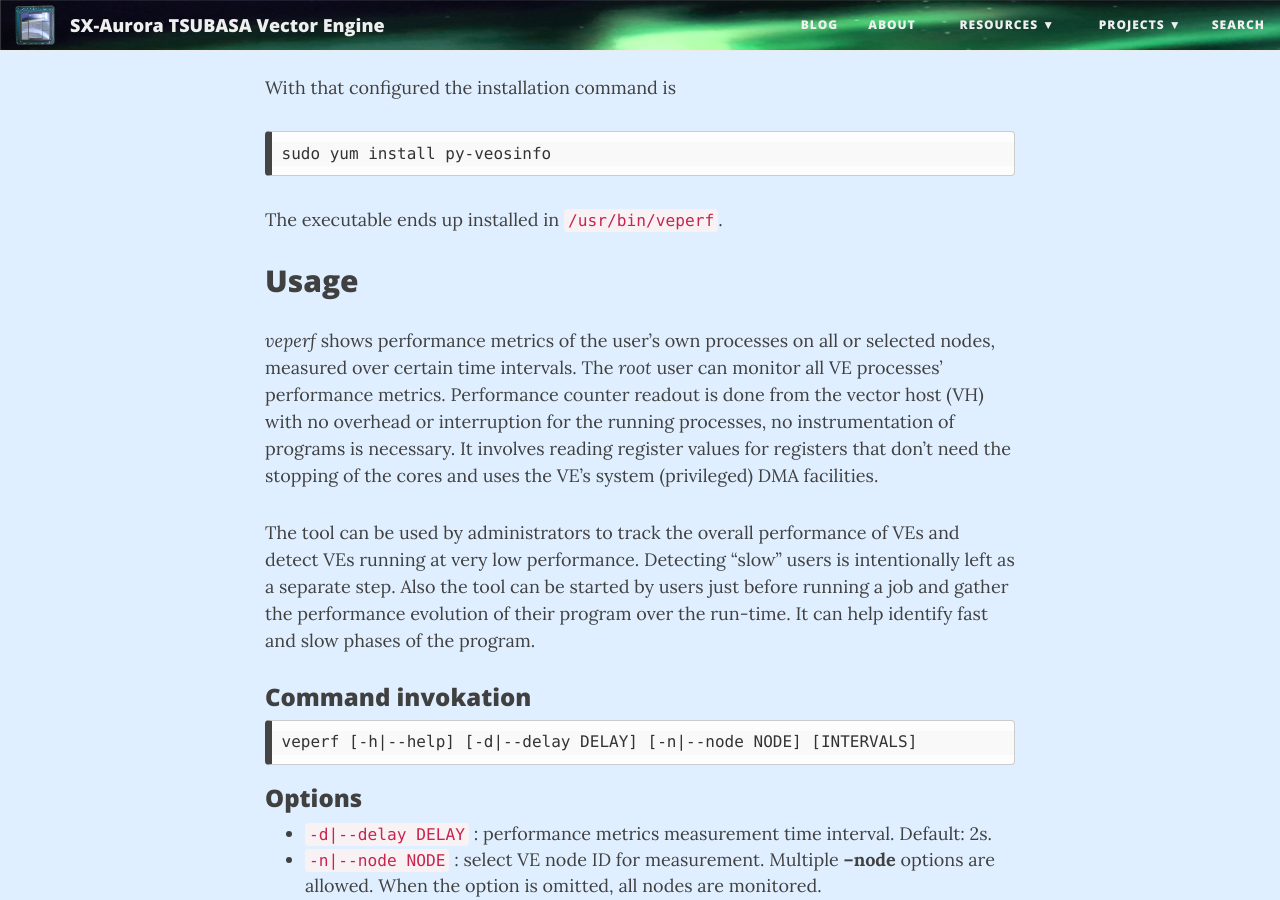
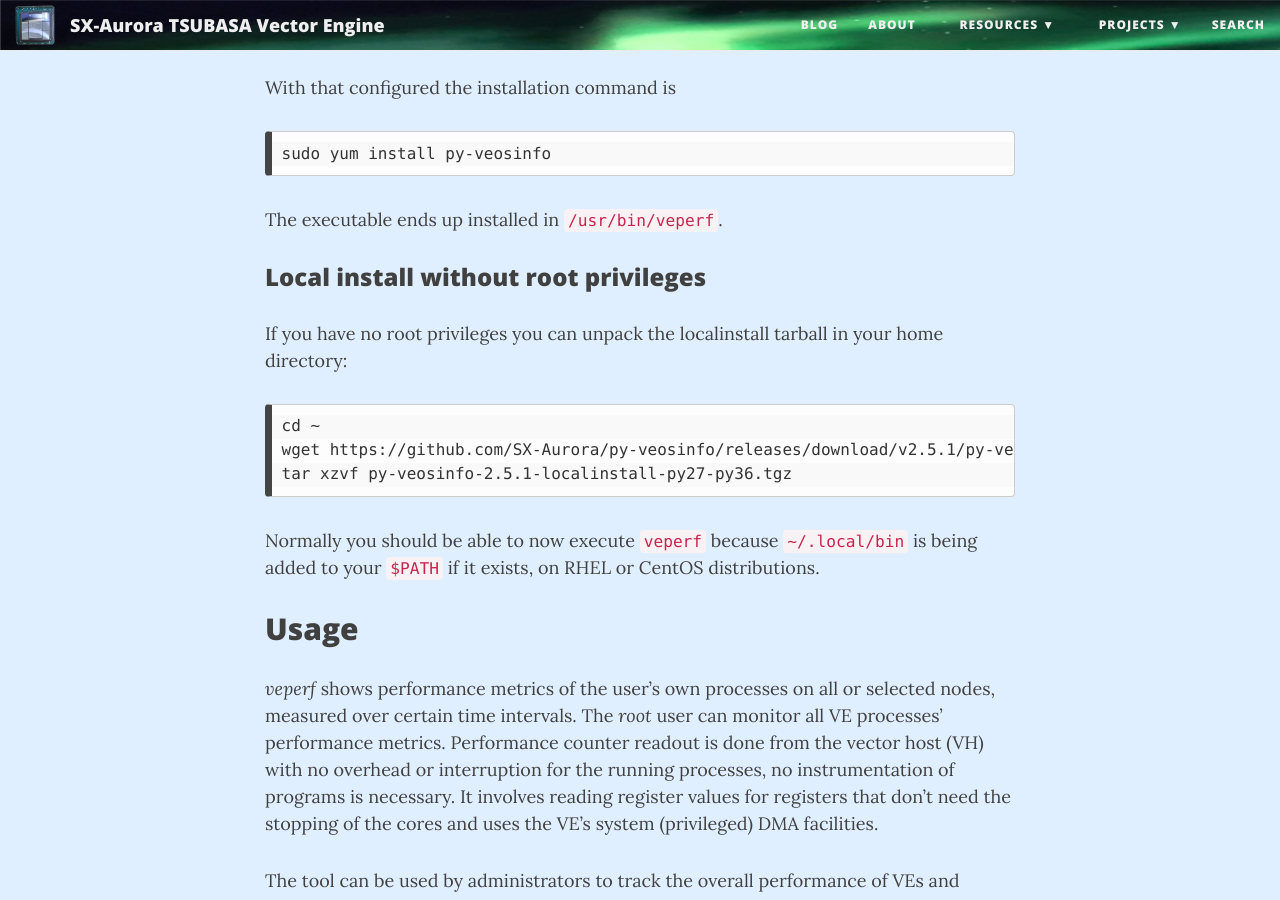
Before and after one commit to SX-Aurora/SX-Aurora.github.io, a Jekyll site: the page built from _posts/2020-07-19-veperf-bw-power.md, in a window 1280 px wide and 900 px high, scrolled down 1575 px. Built offline with Jekyll 4.4.1, drawn with Linux system fonts in a browser that asks for light colours; nearby versions of some CDN libraries; comment, search, counter and statistics services are not loaded.

Commit message:
Added localinstall option for py-veosinfo.

````diff
--- a/_posts/2020-07-19-veperf-bw-power.md
+++ b/_posts/2020-07-19-veperf-bw-power.md
@@ -67,6 +67,19 @@ sudo yum install py-veosinfo
 
 The executable ends up installed in `/usr/bin/veperf`.
 
+
+### Local install without root privileges
+
+If you have no root privileges you can unpack the localinstall tarball in your home directory:
+```
+cd ~
+wget https://github.com/SX-Aurora/py-veosinfo/releases/download/v2.5.1/py-veosinfo-2.5.1-localinstall-py27-py36.tgz
+tar xzvf py-veosinfo-2.5.1-localinstall-py27-py36.tgz
+```
+
+Normally you should be able to now execute `veperf` because
+`~/.local/bin` is being added to your `$PATH` if it exists, on RHEL or
+CentOS distributions.
 
 
 ## Usage
````
